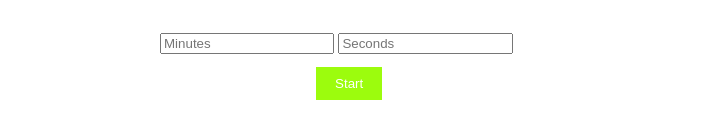
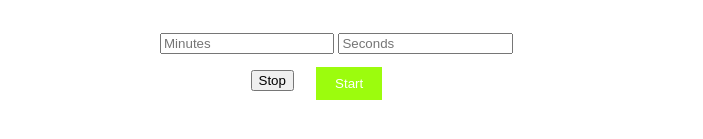
Before and after one commit to Sourav12061999/Analog-Stopclock, a browser extension: page index.html in a window 1280 px wide. Shown: the part 655-794 px from the top of the page, without its empty margins (288-991 px from the left). Drawn offline with Linux system fonts and the light colour scheme.

Commit message:
Update index.html

```diff
--- a/index.html
+++ b/index.html
@@ -16,6 +16,7 @@
         <input id="min"  type="number" placeholder="Minutes">
         <input id="sec" type="number" placeholder="Seconds">
         <button id="start">Start</button>
+        <button id="stop">Stop</button>
     </div>
     <script src="index.js"></script>
 </body>
```
